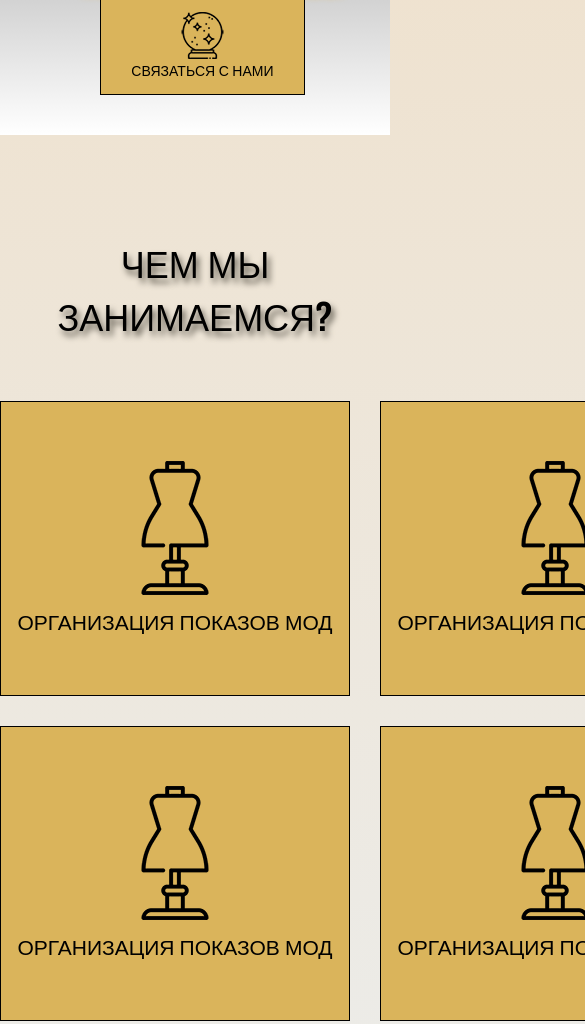
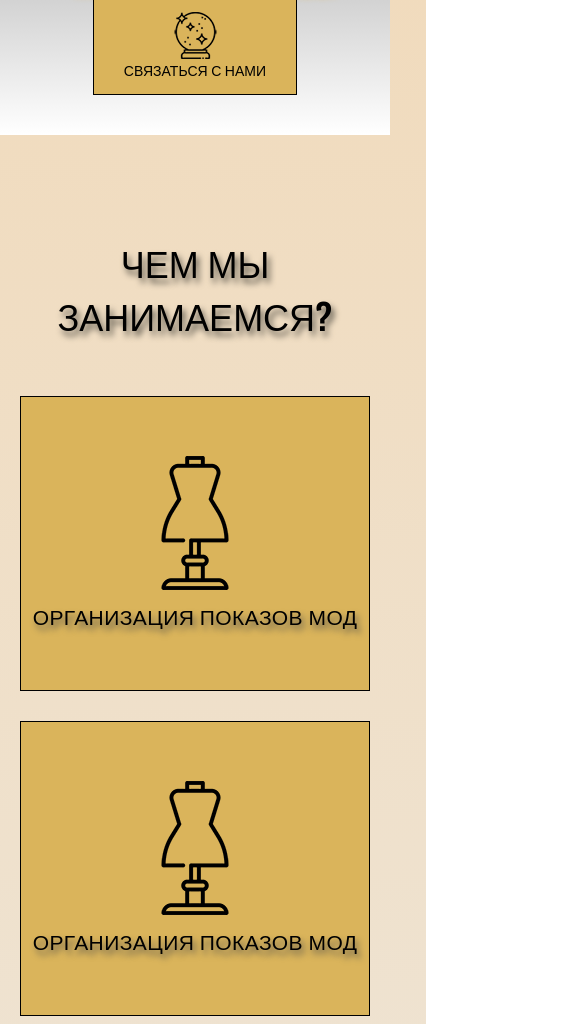
Before and after one commit to JuliaMISH/figma-layout, a plain HTML site: page index.html in a window 390 px wide. Shown: the part 4419-5443 px from the top of the page, 585 px wide, since content can reach past the window. Drawn offline with nearby package versions, Linux system fonts and the light colour scheme.

Commit message:
End of the service block

```diff
--- a/css/style.css
+++ b/css/style.css
@@ -133,7 +133,11 @@ body {
     text-transform: uppercase;
     text-shadow: 3px 5px 6px #eab436;
 }
-
+@media screen and (max-width: 300px) {
+    .h1 {
+        font-size: 46px;
+    }
+}
 .h4 {
     margin: 0 auto 17px;
     font-weight: 600;
@@ -323,6 +327,7 @@ body {
     display: flex;
     justify-content: space-between;
     align-items: center;
+    padding-right: 15px;
 }
 
 .request__flex-left {
@@ -412,21 +417,24 @@ body {
     }
 }
 /* <!-- Конец блока запрос --> */
+/* <!-- Блок сервис --> */
 .services {
     padding: 100px 0;
 }
 .section__h2 {
     text-align: center;
-    margin-bottom: 60px;
+    margin-bottom: 55px;
     text-shadow: 3px 5px 6px #5d584d;
 }
 .services__h4 {
     color: #000;
+    text-shadow: 3px 5px 6px #5d584d;
     margin-bottom: 66px;
     text-align: center;
     margin: 0 auto;
     min-width: 172px;
     text-transform: uppercase;
+    letter-spacing: 0.02em;
 }
 .services__grid {
     display: grid;
@@ -445,11 +453,21 @@ body {
     width: 350px;
 }
 
-.text-h4 {
+@media screen and (max-width: 1280px) {
+    .services {
+        padding-left: 20px;
+        padding-right: 20px;
+    }
+    .services__grid {
+        grid-template-columns: repeat(2, 1fr);
+        grid-template-rows: repeat(3, 1fr);
+    }
+    .services__grid-item {
+        width: 100%;
+    }
 }
-.services__h4 {
+@media screen and (max-width: 768px) {
+    .services__grid {
+        grid-template-columns: repeat(1, 1fr);
 }
-
-/* <!-- Чем мы занимаемся -->
-
-   <!-- Конец блока чем мы занимаемся --> */
+/* <!-- Конец блока сервис--> */
```
